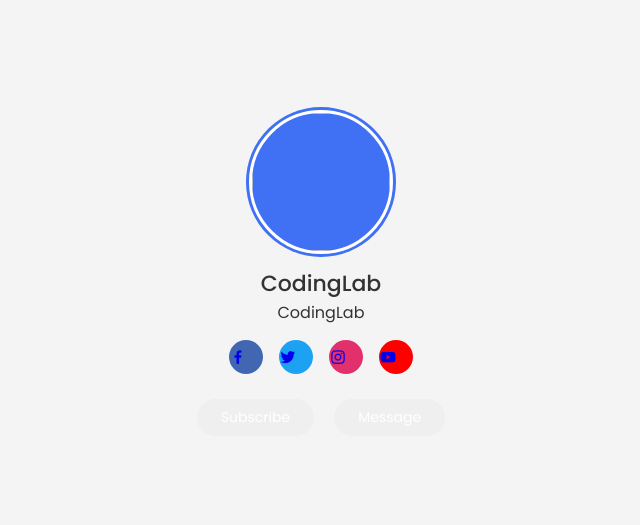
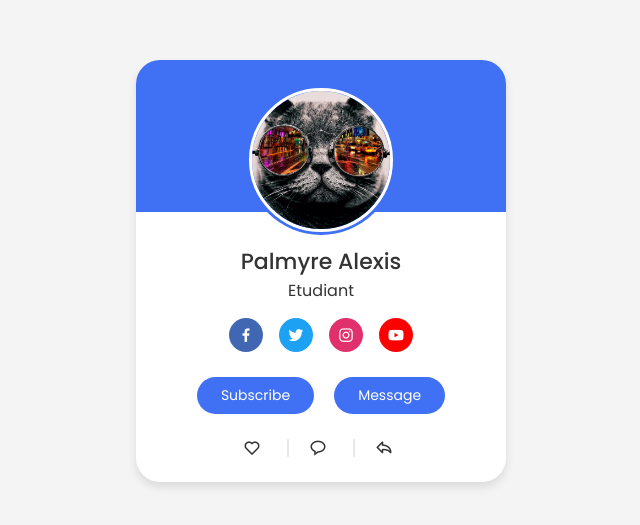
Before and after one commit to alexispalmyre/entrainement-html-et-css, a plain HTML site: page index.html in a window 1280 px wide. Shown: the part 129-654 px from the top of the page, without its empty margins (319-959 px from the left). Drawn offline with nearby package versions, Linux system fonts and the light colour scheme.

Commit message:
html et css profile card

```diff
--- a/index.html
+++ b/index.html
@@ -19,12 +19,12 @@
   <body>
    <div class="profile-card">
      <div class="image">
-       <img src="profile.jpg" alt="" class="profile-img">
+       <img src="profile.jpg.webp"alt="" class="profile-img">
      </div>
 
      <div class="text-data">
-      <span class="name">CodingLab</span>
-      <span class="Job">CodingLab</span>
+      <span class="name">Palmyre Alexis</span>
+      <span class="Job">Etudiant</span>
       </div>
 
       <div class="media-buttons">
@@ -46,6 +46,21 @@
         <button class="button">Subscribe</button>
         <button class="button">Message</button>
       </div>
+
+      <div class="analytics">
+        <div class="data">
+          <i class='bx bx-heart'></i>
+          <span class="number"></span>
+        </div>
+        <div class="data">
+          <i class='bx bx-message-rounded' ></i>
+          <span class="number"></span>
+        </div>
+        <div class="data">
+          <i class='bx bx-share' ></i>
+          <span class="number"></span>
+        </div>
+      </div>
     </div>
   </body>
  </html>
--- a/style.css
+++ b/style.css
@@ -20,10 +20,21 @@ body{
     align-items: center;
     max-width: 370px;
     width: 100%;
-    background: #fff
-    border-radius 24px;
+    background: #fff;
+    border-radius: 24px ;
     padding: 25px;
-    box-shadow: 0 5px 10 px rgba(0, 0, 0, 0.1);
+    box-shadow: 0 5px 10px rgba(0, 0, 0, 0.1);
+    position: relative;
+}
+.profile-card::before{
+    content: '';
+    position: absolute;
+    top: 0;
+    left: 0;
+    height: 36%;
+    width: 100%;
+    border-radius: 24px 24px 0 0;
+    background-color: #4070f4;
 }
 .image{
     position: relative;
@@ -63,8 +74,8 @@ body{
 .media-buttons .link{
      display: flex;
      align-items: center;
-     justify-content: center
-    color #fff;
+     justify-content: center;
+    color:#fff;
     font-size: 18px;
     height: 34px;
     width: 34px;
@@ -86,10 +97,29 @@ body{
     border-radius: 24px;
     margin: 0 10px;
     padding: 8px 24px;
-    background-color: #4070f4
+    background-color: #4070f4;
     cursor: pointer;
     transition: all 0.3s ease;
    }
-   .buttons .button:hover{
+   .buttons .button:hover {
     background-color: #0e4bf1;
    }
+.profile-card .analytics {
+    display: flex;
+    align-items: center;
+    margin-top: 25px;
+}
+.analytics .data {
+    display: flex;
+    align-items: center;
+    color: #333;
+    padding: 0 20px;
+    border-right: 2px solid #e7e7e7;
+}
+.data i{
+    font-size: 18px;
+    margin-right: 6px;
+}
+.data:last-child{
+    border-right: none;
+}
```
Also changed, not shown: profile.jpg (deleted), profile.jpg.webp (added), 2 other files.
